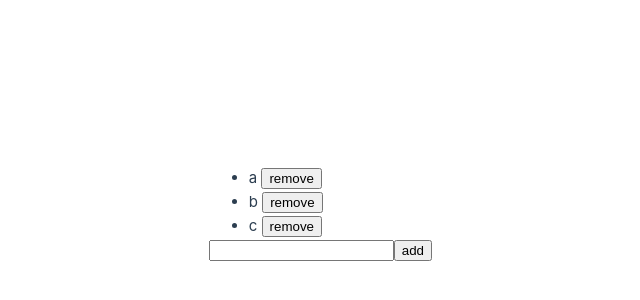
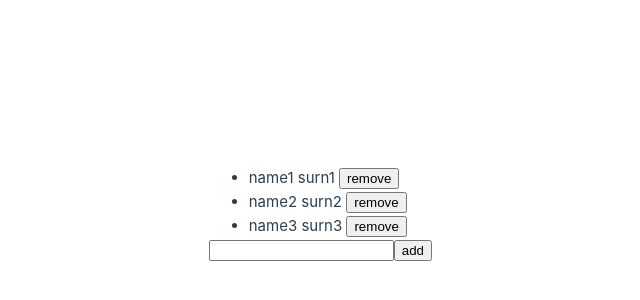
Before and after one commit to SebrianFoxy/ABC_Vue, a Vue app: page / in a window 1280 px wide. Shown: the part 186-486 px from the top of the page, without its empty margins (208-848 px from the left). Built offline with nearby package versions, Linux system fonts and the light colour scheme.

Commit message:
Задание55

```diff
--- a/src/App.vue
+++ b/src/App.vue
@@ -1,9 +1,10 @@
 <template>
 	<div>
     <ul>
-		<li v-for="(item, index) in items" :key="index">
-			{{ item }}
-      <button @click="removeItem(index)">remove</button>
+		<li v-for="user in users" :key="user.id">
+			{{ user.name }}
+      {{ user.surn }}
+      <button @click="removeItem(user.id)">remove</button>
 		</li>
 	</ul>
   	<input v-model="newitem">
@@ -15,16 +16,30 @@
   export default{
     data(){
       return{
-        newitem: '',
-        items: ['a', 'b', 'c'],
+        users: [
+			{
+				id: 1,
+				name: 'name1',
+				surn: 'surn1',
+			},
+			{
+				id: 2,
+				name: 'name2',
+				surn: 'surn2',
+			},
+			{
+				id: 3,
+				name: 'name3',
+				surn: 'surn3',
+			},
+		]
       }
     },
     methods: {
-      addItem: function(){
-        this.items.push(this.newitem)
-      },
-      removeItem: function(index) {
-		    this.items.splice(index, 1);
+      removeItem: function(id) {
+		    this.users = this.users.filter((user) => {
+			return user.id !== id;
+		})
 	  }
 	  }
 }
```
